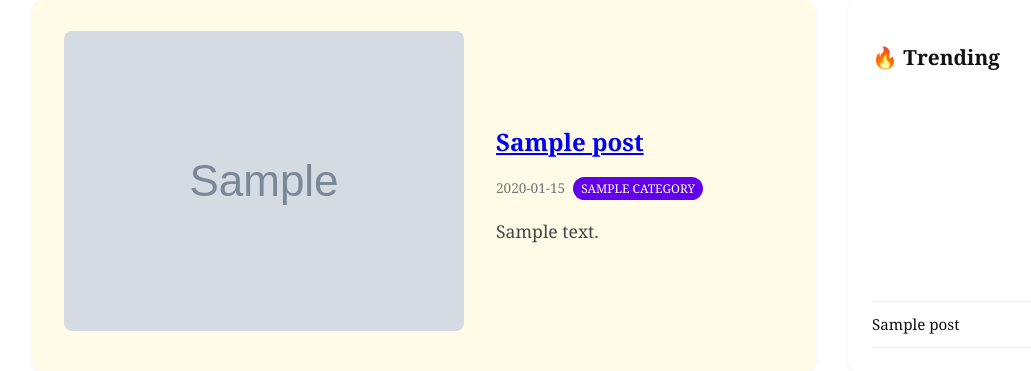
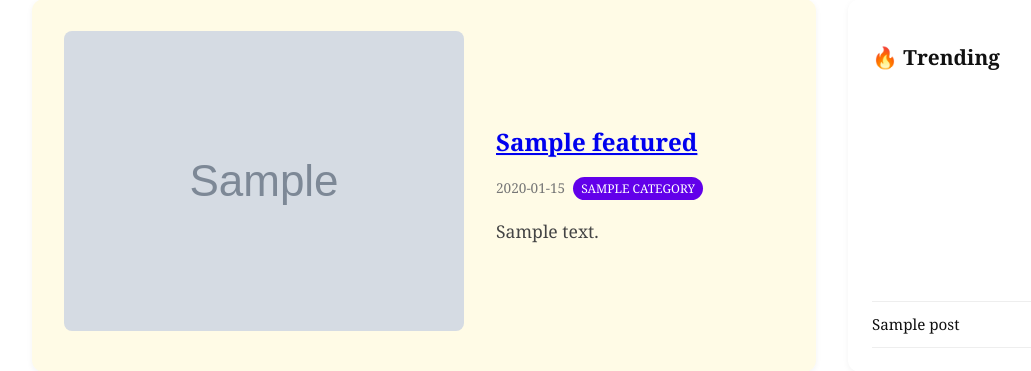
Before and after one commit to obscurepedia/liefeed, a Flask app: template templates/home.html in a window 1280 px wide. Shown: the part 278-649 px from the top of the page, without its empty margins (8-1039 px from the left). Run offline with Flask 3, Linux system fonts and the light colour scheme; the template is opened without the code that fills it: most values are stand-ins (such as "Sample title", 1, 10 or a date in 2020); grey boxes marked "Sample" are stand-in pictures; a database or web service that is not in the repository returns one stand-in record (values such as "Sample title"); some libraries are stand-ins or nearby versions.

Commit message:
changes to home template

```diff
--- a/templates/home.html
+++ b/templates/home.html
@@ -2,9 +2,7 @@
 {% extends "base.html" %}
 
 {% block content %}
-{% if posts %}
-    {% set featured = posts[0] %}
-
+{% if featured %}
     <!-- 🔁 Combined Featured + Trending Section -->
     <div class="top-section">
         <div class="equal-height-wrapper">
@@ -47,7 +45,7 @@
 
     <!-- 🧱 Grid for Remaining Posts -->
     <div class="grid-container">
-        {% for post in posts[1:] %}
+        {% for post in posts %}
             <div class="post-card">
                 {% if post.image %}
                     <a href="/post/{{ post.slug }}">
```
